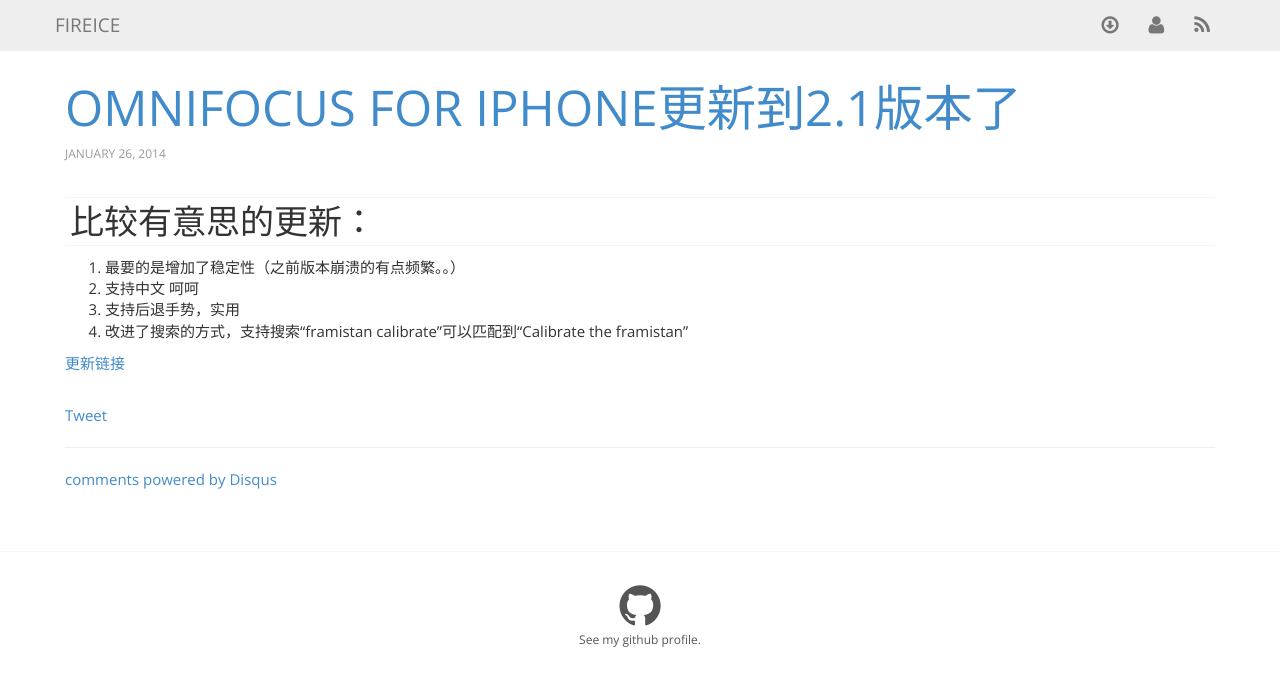
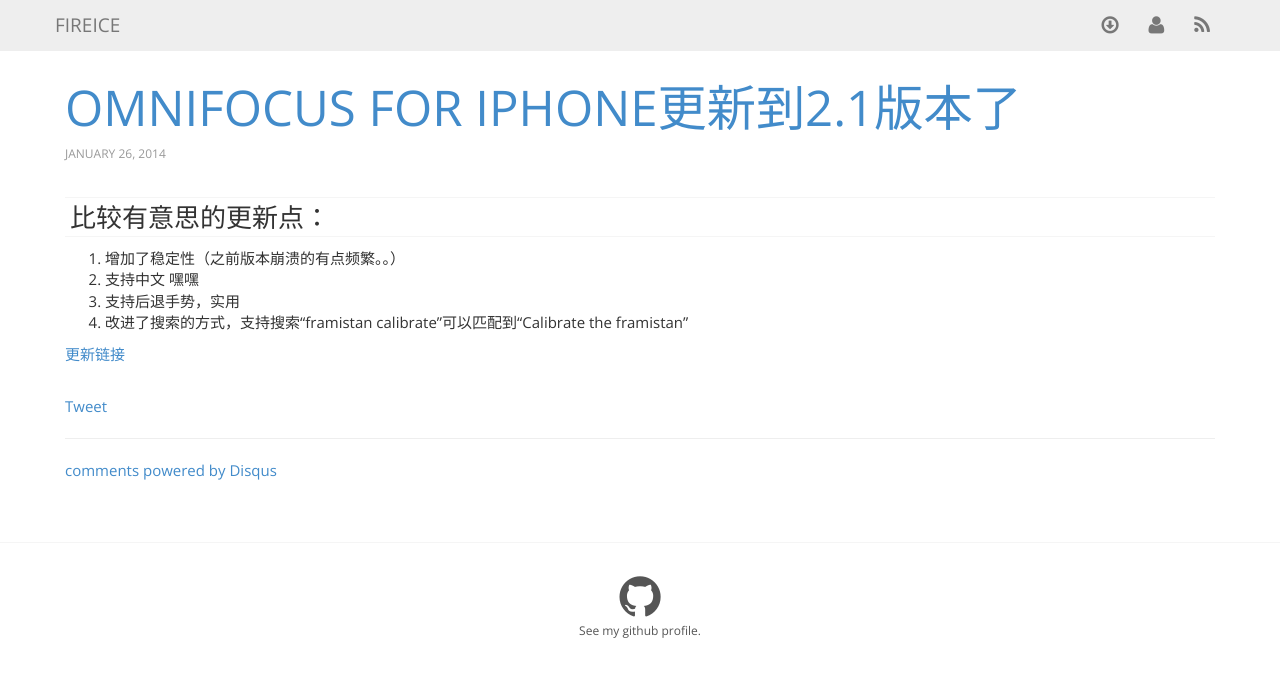
Before and after one commit to chzju/chzju.github.com, a Jekyll site: the page built from _posts/2014-01-26-omnifocus-for-iphone-2.1-releaseed.md, in a window 1280 px wide. Shown: the top 686 px of the page. Built offline with Jekyll 4.4.1, drawn with Linux system fonts in a browser that asks for light colours; nearby versions of some CDN libraries; Markdown is read by kramdown in place of the engine named in the settings; comment, search, counter and statistics services are not loaded.

Commit message:
小调整

```diff
--- a/_posts/2014-01-26-omnifocus-for-iphone-2.1-releaseed.md
+++ b/_posts/2014-01-26-omnifocus-for-iphone-2.1-releaseed.md
@@ -4,10 +4,10 @@ title: omnifocus for iphone更新到2.1版本了
 category: posts
 ---
 
-## 比较有意思的更新：
+### 比较有意思的更新点：
 
-1. 最要的是增加了稳定性（之前版本崩溃的有点频繁。。）
-1. 支持中文 呵呵
+1. 增加了稳定性（之前版本崩溃的有点频繁。。）
+1. 支持中文 嘿嘿
 1. 支持后退手势，实用
 1. 改进了搜索的方式，支持搜索“framistan calibrate”可以匹配到“Calibrate the framistan”
 
```
